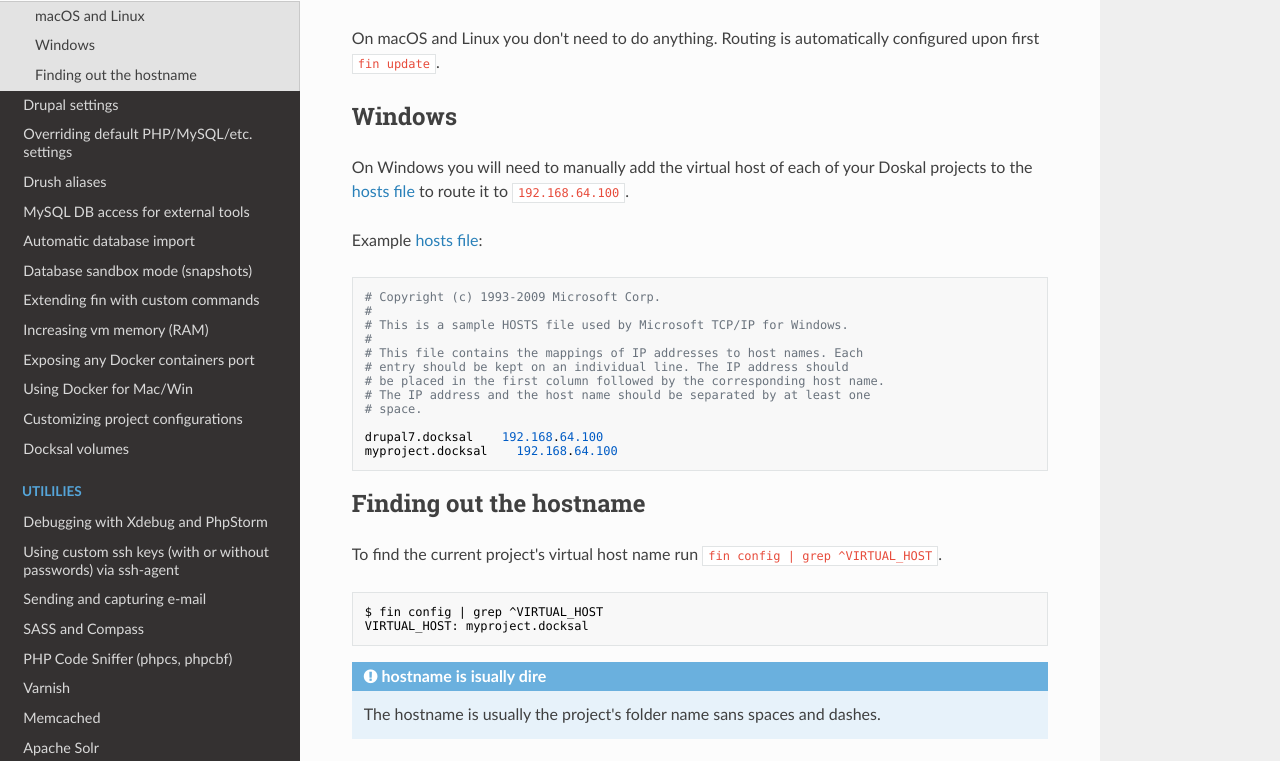
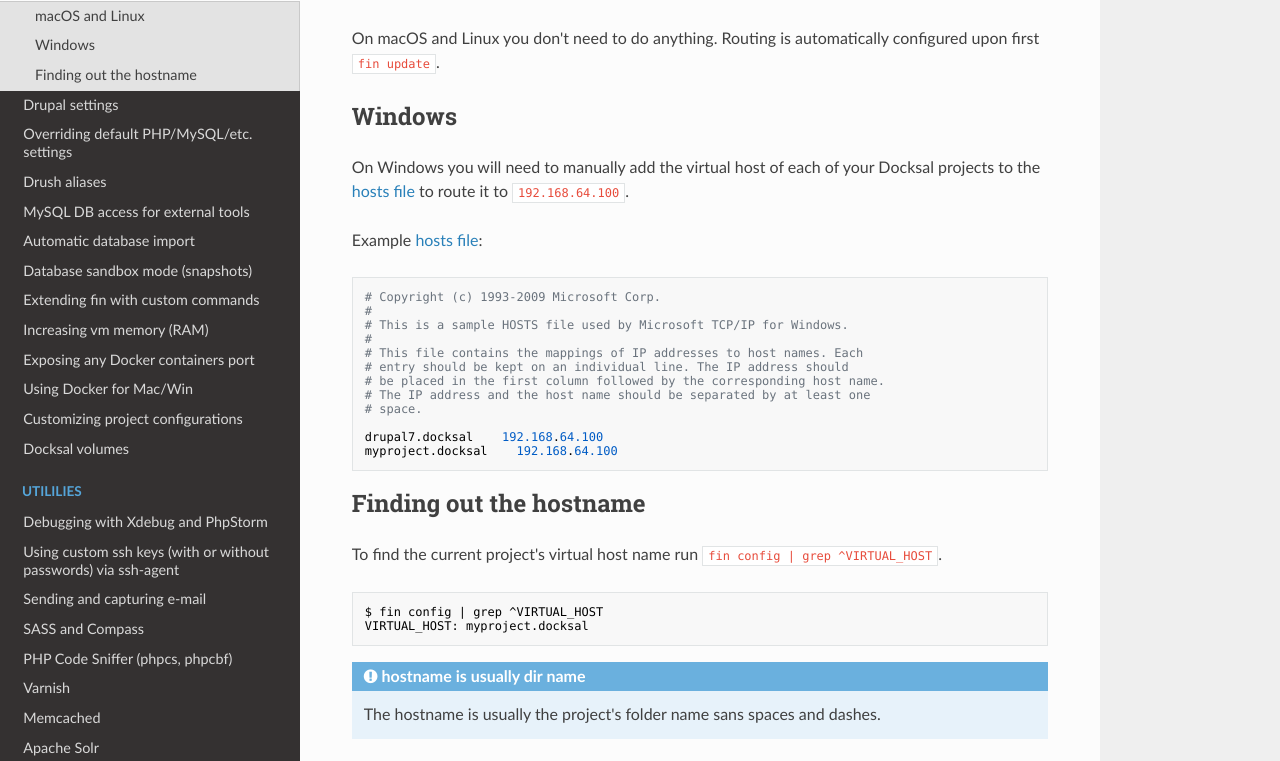
Before and after one commit to docksal/docksal, an MkDocs documentation site: the page built from docs/multiple-projects.md, in a window 1280 px wide and 1154 px high. Shown: the part 262-1023 px from the top of the window. Built offline with MkDocs 1.6.1, drawn with Linux system fonts in a browser that asks for light colours; nearby versions of some CDN libraries; old or Windows-style settings are respelled for this version of MkDocs.

Commit message:
Correct documentation typos: multiple projects page (#109)

````diff
--- a/docs/multiple-projects.md
+++ b/docs/multiple-projects.md
@@ -8,7 +8,7 @@ On macOS and Linux you don't need to do anything. Routing is automatically confi
 
 ## Windows
 
-On Windows you will need to manually add the virtual host of each of your Doskal projects to the [hosts file](https://en.wikipedia.org/wiki/Hosts_(file)) to route it to `192.168.64.100`.
+On Windows you will need to manually add the virtual host of each of your Docksal projects to the [hosts file](https://en.wikipedia.org/wiki/Hosts_(file)) to route it to `192.168.64.100`.
 
 Example [hosts file](https://en.wikipedia.org/wiki/Hosts_(file)):
 
@@ -36,5 +36,5 @@ $ fin config | grep ^VIRTUAL_HOST
 VIRTUAL_HOST: myproject.docksal
 ```
 
-!!! note "hostname is isually dire"
+!!! note "hostname is usually dir name"
     The hostname is usually the project's folder name sans spaces and dashes.
````
